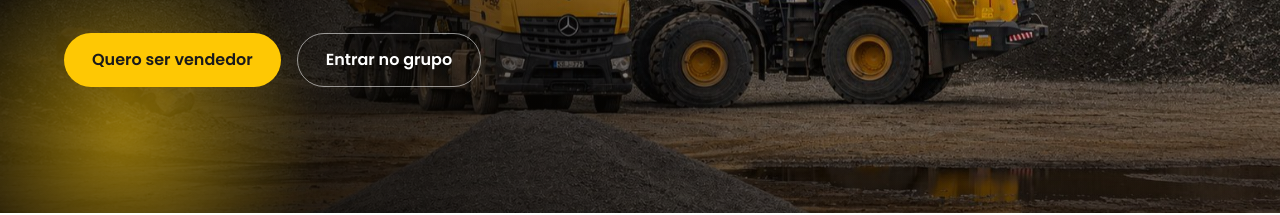
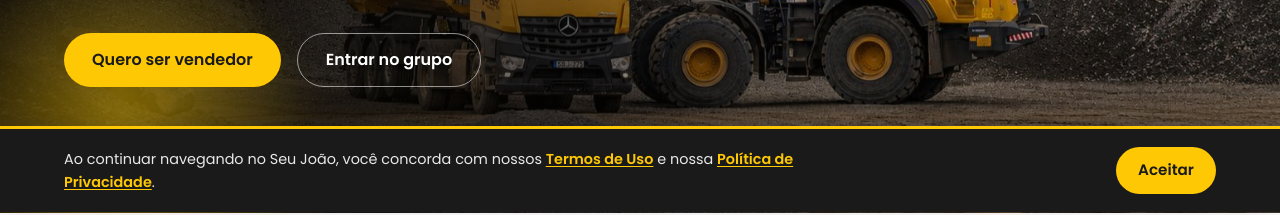
Before and after one commit to valdemirvalentin07/Site-SeuJoao, a plain HTML site: page index.html in a window 1280 px wide. Shown: the part 588-803 px from the top of the page. Drawn offline with Linux system fonts and the light colour scheme.

Commit message:
Adicionando notificação de aceitação de termos de uso e política de privacidade

```diff
--- a/css/style.css
+++ b/css/style.css
@@ -1499,3 +1499,67 @@ button {
 .legal-content a:hover {
   color: var(--color-black);
 }
+
+/* =========================================
+   Aviso de termos e privacidade (barra fixa)
+========================================= */
+.consent-banner {
+  position: fixed;
+  left: 0;
+  right: 0;
+  bottom: 0;
+  z-index: 1100;
+  background-color: var(--color-black);
+  border-top: 3px solid var(--color-yellow);
+  box-shadow: 0 -4px 24px rgba(0, 0, 0, 0.18);
+  transform: translateY(100%);
+  transition: transform 0.4s ease;
+}
+
+.consent-banner.is-visible {
+  transform: translateY(0);
+}
+
+.consent-banner__inner {
+  display: flex;
+  flex-wrap: wrap;
+  align-items: center;
+  justify-content: space-between;
+  gap: 16px;
+  padding-block: 18px;
+}
+
+.consent-banner__text {
+  color: var(--color-gray-200);
+  font-size: 0.9rem;
+  line-height: 1.6;
+  max-width: 800px;
+}
+
+.consent-banner__text a {
+  color: var(--color-yellow);
+  font-weight: 600;
+  text-decoration: underline;
+  text-underline-offset: 2px;
+}
+
+.consent-banner__text a:hover {
+  color: var(--color-white);
+}
+
+.consent-banner__btn {
+  flex-shrink: 0;
+}
+
+@media (max-width: 640px) {
+  .consent-banner__inner {
+    flex-direction: column;
+    align-items: stretch;
+    text-align: left;
+    padding-block: 16px;
+  }
+
+  .consent-banner__btn {
+    width: 100%;
+  }
+}
--- a/index.html
+++ b/index.html
@@ -61,6 +61,19 @@
   </script>
 </head>
 <body>
+
+  <!-- ===== AVISO DE TERMOS E PRIVACIDADE ===== -->
+  <div class="consent-banner" id="consentBanner" role="region" aria-label="Aviso de termos de uso e política de privacidade">
+    <div class="container consent-banner__inner">
+      <p class="consent-banner__text">
+        Ao continuar navegando no Seu João, você concorda com nossos
+        <a href="termos-de-uso.html" target="_blank" rel="noopener">Termos de Uso</a> e nossa
+        <a href="politica-de-privacidade.html" target="_blank" rel="noopener">Política de Privacidade</a>.
+      </p>
+      <button type="button" class="btn btn--whatsapp consent-banner__btn" id="consentAcceptBtn">Aceitar</button>
+    </div>
+  </div>
+  <!-- ===== /AVISO DE TERMOS E PRIVACIDADE ===== -->
 
   <!-- ===== NAVBAR ===== -->
   <header class="navbar" id="navbar">
--- a/js/script.js
+++ b/js/script.js
@@ -77,4 +77,21 @@ document.addEventListener('DOMContentLoaded', () => {
   if (footerYear) {
     footerYear.textContent = new Date().getFullYear();
   }
+
+  // =========================================
+  // Aviso de termos e privacidade
+  // Aparece a cada visita (não fica salvo entre sessões)
+  // =========================================
+  const consentBanner = document.getElementById('consentBanner');
+  const consentAcceptBtn = document.getElementById('consentAcceptBtn');
+
+  if (consentBanner && consentAcceptBtn) {
+    window.setTimeout(() => {
+      consentBanner.classList.add('is-visible');
+    }, 600);
+
+    consentAcceptBtn.addEventListener('click', () => {
+      consentBanner.classList.remove('is-visible');
+    });
+  }
 });
```
